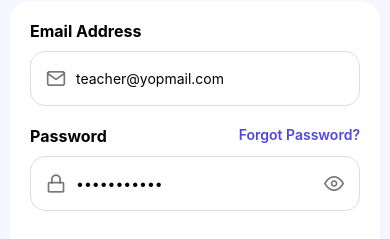
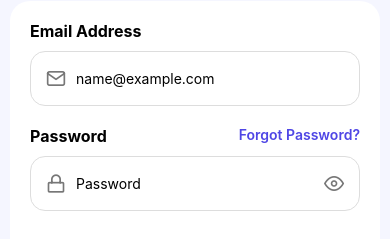
Before and after one commit to SubratSinghRathore/elearning, a React Native app: screen /Login in a window 390 px wide. Shown: the part 221-460 px from the top of the page. Built offline with nearby package versions, Linux system fonts and the light colour scheme; what @livekit/react-native would draw is missing.

Commit message:
minor changes in profile

```diff
--- a/src/pages/Login.tsx
+++ b/src/pages/Login.tsx
@@ -27,8 +27,8 @@ const loginSchema = z.object({
 });
 
 const LoginScreen = ({ navigation }: any) => {
-  const [email, setEmail] = useState("teacher@yopmail.com");
-  const [password, setPassword] = useState("Teacher@123");
+  const [email, setEmail] = useState("");
+  const [password, setPassword] = useState("");
   const [loading, setLoading] = useState(false);
   const [hidePassword, setHidePassword] = useState(true);
   const [errors, setErrors] = useState({
--- a/src/pages/profile/Profile.tsx
+++ b/src/pages/profile/Profile.tsx
@@ -493,20 +493,6 @@ const Profile = () => {
           />
         </View>
 
-        <View style={styles.menuItem}>
-          <View style={styles.menuLeft}>
-            <View style={[styles.iconContainer, { backgroundColor: '#F3E5F5' }]}>
-              <Icon name="moon" size={20} color="#8E24AA" />
-            </View>
-            <Text style={styles.menuText}>Dark Mode</Text>
-          </View>
-          <Switch
-            value={darkMode}
-            onValueChange={setDarkMode}
-            trackColor={{ false: '#D6D6D6', true: '#4F46E5' }}
-            thumbColor={darkMode ? '#FFF' : '#FFF'}
-          />
-        </View>
       </View>
 
       {/* Logout Button */}
```
